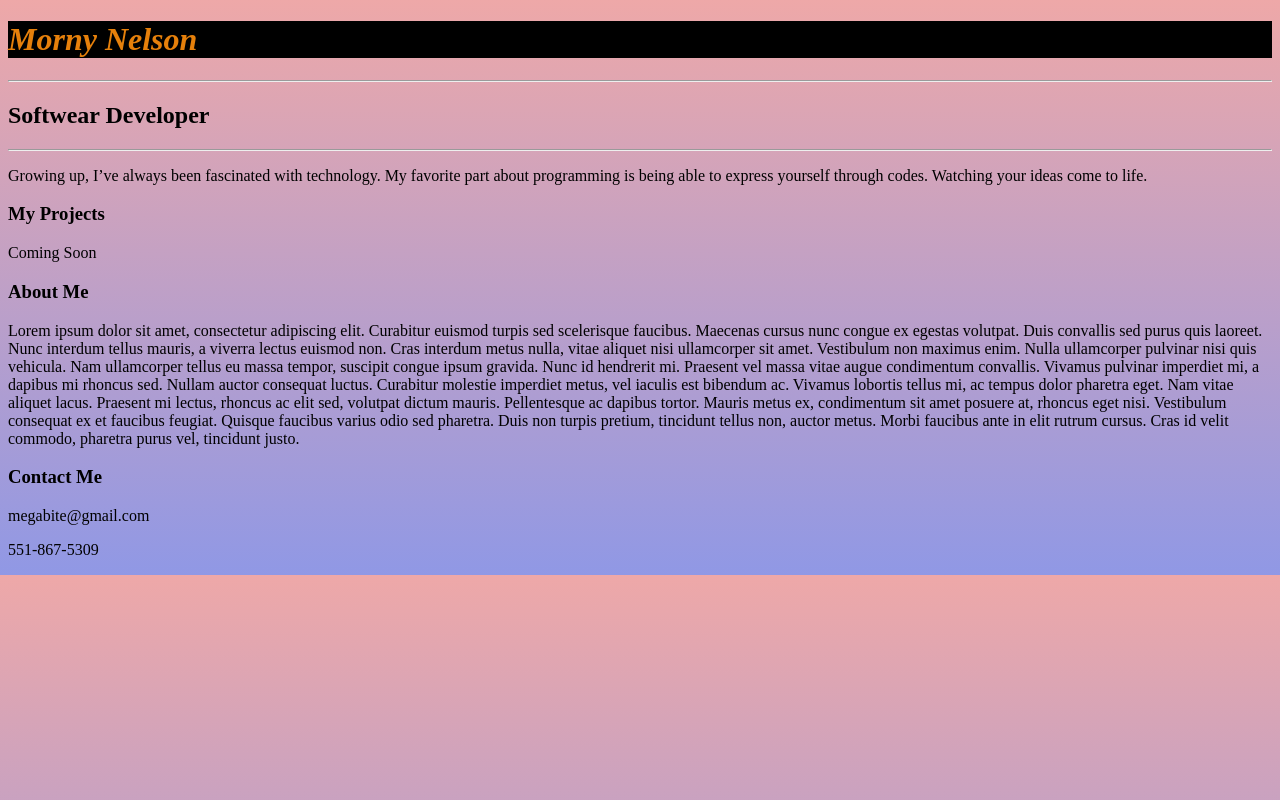
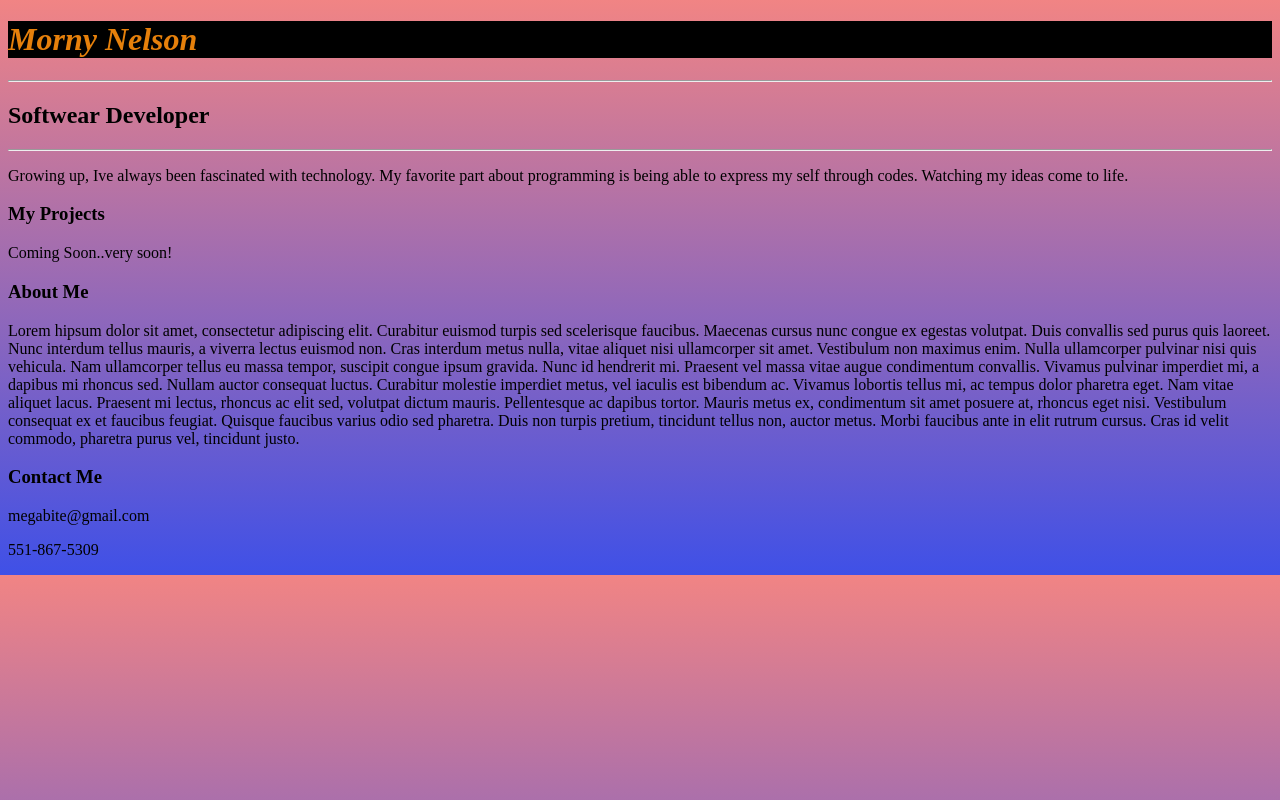
Before and after one commit to noslen39/Portfolio, a plain HTML site: page index.html in a window 1280 px wide. Drawn offline with Linux system fonts and the light colour scheme.

Commit message:
css chages

```diff
--- a/index.html
+++ b/index.html
@@ -3,18 +3,8 @@
   <head>
 	<meta charset="utf-8">
 	<meta name="viewport" content="width=device-width">
-  <style>
-     h1{
-      color: rgb(230, 128, 11);
-      background-color: black;
-     }
-
-     body{
-      background: linear-gradient(#eea8a8, #9098e5);
-     }
-
-  </style>
 	<title>repl.it</title>
+   <link rel="stylesheet" href="style.css">
   </head>
   <body>
 	<div>
@@ -22,13 +12,13 @@
      <hr>
      <h2>Softwear Developer</h2>
      <hr>
-     <p>Growing up, I’ve always been fascinated with technology.
-      My favorite part about programming is being able to express yourself through codes.
-      Watching your ideas come to life. </p>
+     <p>Growing up, Ive always been fascinated with technology.
+      My favorite part about programming is being able to express my self through codes.
+      Watching my ideas come to life. </p>
       <h3>My Projects</h3>
-      <P>Coming Soon</P>
+      <P>Coming Soon..very soon!</P>
       <h3>About Me</h3>
-      <p>Lorem ipsum dolor sit amet, consectetur adipiscing elit. Curabitur euismod turpis sed scelerisque faucibus.
+      <p>Lorem hipsum dolor sit amet, consectetur adipiscing elit. Curabitur euismod turpis sed scelerisque faucibus.
         Maecenas cursus nunc congue ex egestas volutpat. Duis convallis sed purus quis laoreet. Nunc interdum tellus mauris,
         a viverra lectus euismod non. Cras interdum metus nulla, vitae aliquet nisi ullamcorper sit amet. Vestibulum non maximus enim.
         Nulla ullamcorper pulvinar nisi quis vehicula. Nam ullamcorper tellus eu massa tempor, suscipit congue ipsum gravida. Nunc id hendrerit mi.
--- /dev/null
+++ b/style.css
@@ -0,0 +1,8 @@
+h1{
+    color: rgb(230, 128, 11);
+    background-color: black;
+   }
+
+   body{
+    background: linear-gradient(#f18484, #3f50e7);
+   }
```
